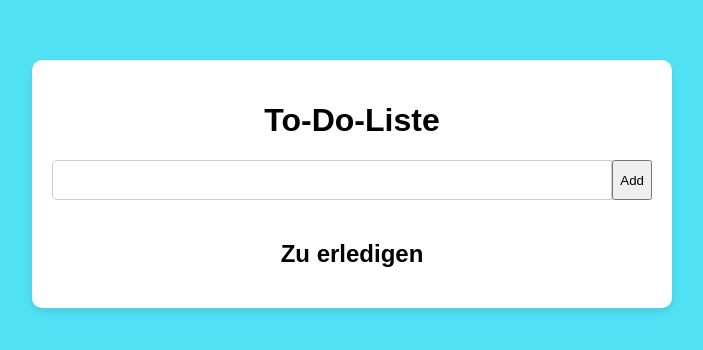
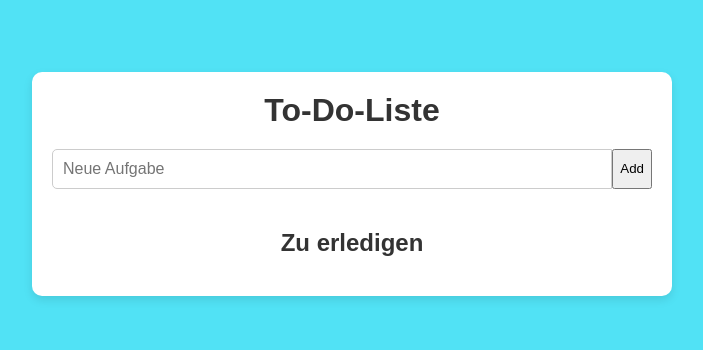
Before and after one commit to ChristopherKnoebl/To-Do-Liste, a plain HTML site: page index.html in a window 1280 px wide. Shown: the part 216-566 px from the top of the page, without its empty margins (288-991 px from the left). Drawn offline with Linux system fonts and the light colour scheme.

Commit message:
HTML an die CSS- und JS-Änderungen angepasst

```diff
--- a/index.html
+++ b/index.html
@@ -10,12 +10,14 @@
     </head>
     <body>
         <div class="wrapper">
-            <div class="ueberschrift"><h1>To-Do-Liste</h1></div>
+            <div class="header">
+                <h1>To-Do-Liste</h1>
+            </div>
             <div class="eingabe_feld">
-                <input type="text" class="eingabe" id="eingabe">
-                <button class="eingabe" id="eingabe" onclick="erweitere_to_do()">Add</button>
+                <input type="text" class="input" id="eingabe", placeholder="Neue Aufgabe">
+                <button class="add_btn"  onclick="erweitere_to_do()">Add</button>
             </div>
-            <div class="to-do" id="to-do">
+            <div class="todo-list" id="to-do">
                 <h2> Zu erledigen</h2>
                 <ul id="elemente-liste"></ul>
             </div>
```
